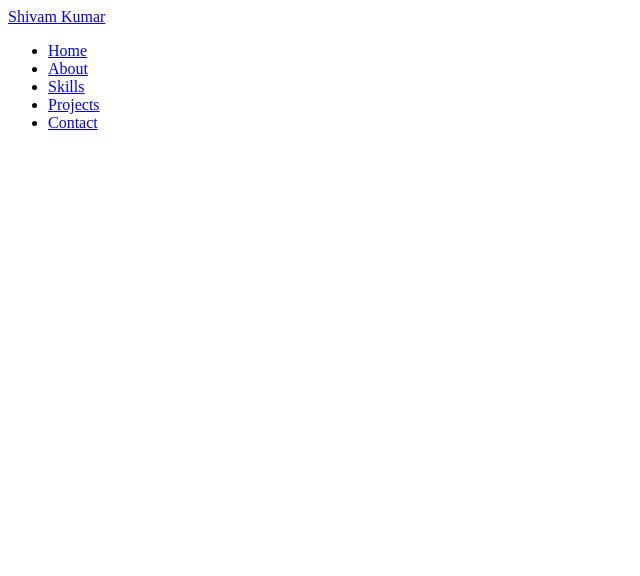
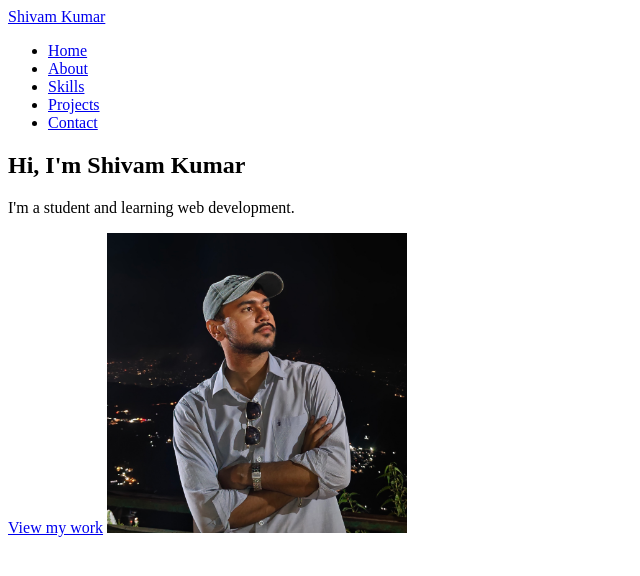
Before and after one commit to SIVM02/portfolio, a plain HTML site: page index.html in a window 1280 px wide. Shown: the whole page, without its empty margins (0-640 px from the left). Drawn offline with Linux system fonts and the light colour scheme.

Commit message:
add hero section with heading, tagline, cta and image

```diff
--- a/index.html
+++ b/index.html
@@ -21,5 +21,13 @@
         </ul>
       </nav>
     </header>
+    <main>
+        <section id="home">
+            <h1>Hi, I'm Shivam Kumar</h1>
+            <p>I'm a student and learning web development.</p>
+            <a href="#projects" class="btn">View my work</a>
+            <img src="assets/images/profile-photo.jpeg" alt="Profile photo of Shivam Kumar" width="300" height="300" />
+        </section>
+    </main>
   </body>
 </html>
```
